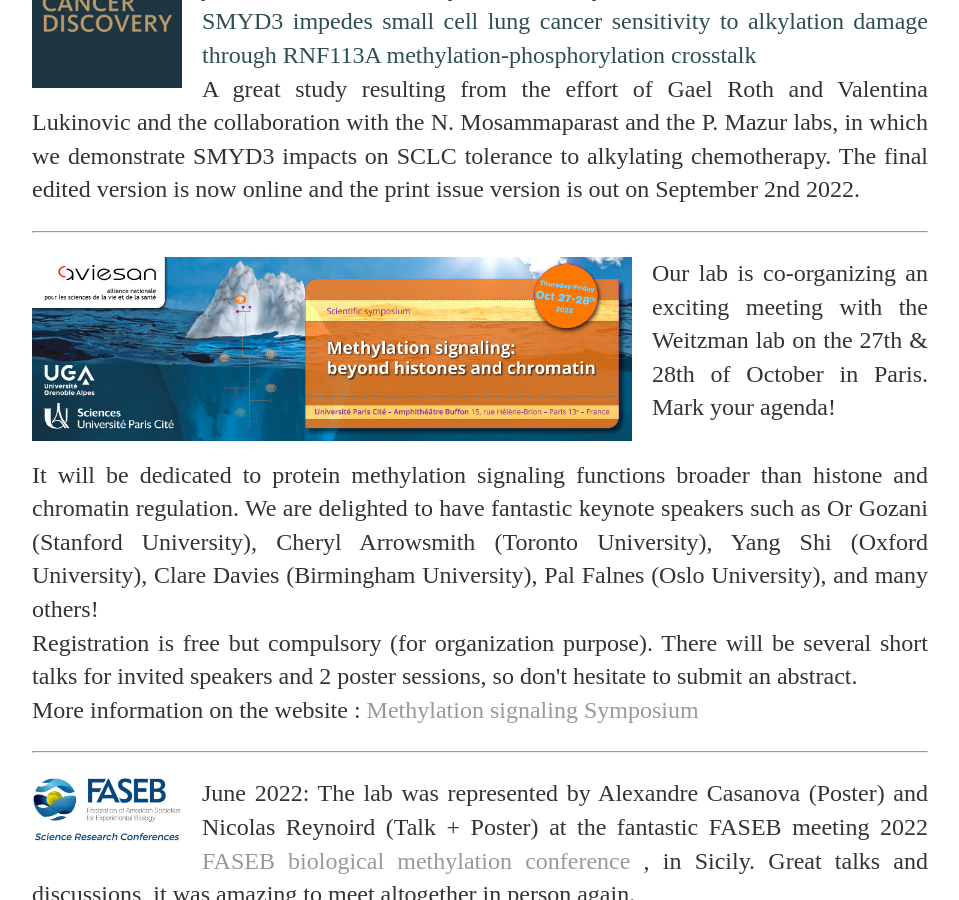
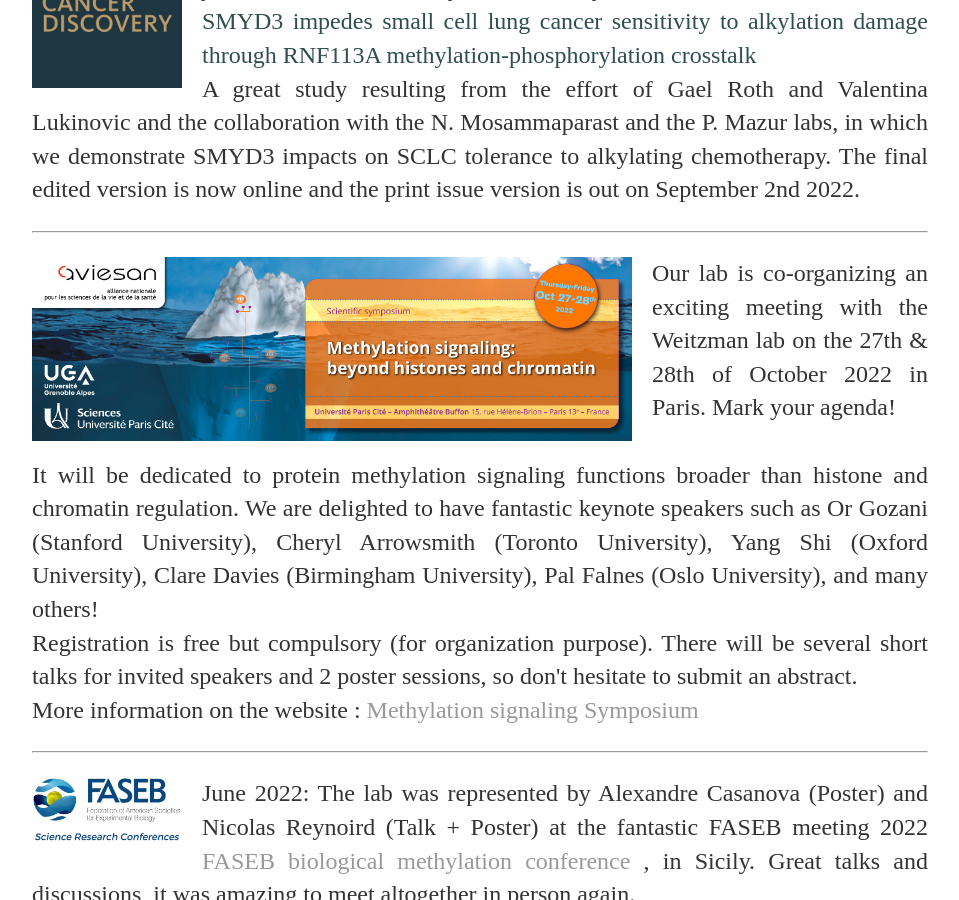
Before and after one commit to Reynoird-Lab/Reynoird-lab.github.io, a Jekyll site: the page built from News/index.html, in a window 1280 px wide and 900 px high, scrolled down 749 px. Shown: the whole window, without its empty margins (160-1119 px from the left). Built offline with Jekyll 4.4.1, drawn with Linux system fonts in a browser that asks for light colours; Markdown is read by kramdown in place of the engine named in the settings.

Commit message:
Update index.html

```diff
--- a/News/index.html
+++ b/News/index.html
@@ -44,7 +44,7 @@ title: News
 
 <div class="div-categoryContainer">
     <img src="https://reynoird-lab.github.io/Images/MethylationSignaling.jpg" title="Methylation Symposium" width="600" style="margin: 0px 20px 10px 0px;" class="picture-left">
-  <div class="paragraph-right"><p align="justify"> Our lab is co-organizing an exciting meeting with the Weitzman lab on the 27th & 28th of October in Paris. Mark your agenda!
+  <div class="paragraph-right"><p align="justify"> Our lab is co-organizing an exciting meeting with the Weitzman lab on the 27th & 28th of October 2022 in Paris. Mark your agenda!
 	  <br > <br > It will be dedicated to  protein methylation signaling functions broader than histone and chromatin regulation. We are delighted to have fantastic keynote speakers such as Or Gozani (Stanford University), Cheryl Arrowsmith (Toronto University), Yang Shi (Oxford University), Clare Davies (Birmingham University), Pal Falnes (Oslo University), and many others!
 	    <br > Registration is free but compulsory (for organization purpose). There will be several short talks for invited speakers and 2 poster sessions, so don't hesitate to submit an abstract.
 	<br > More information on the website : <a href="https://methylation2022.sciencesconf.org/" "style="color:DARKSLATEGRAY;"> Methylation signaling Symposium </a> </p>
```
